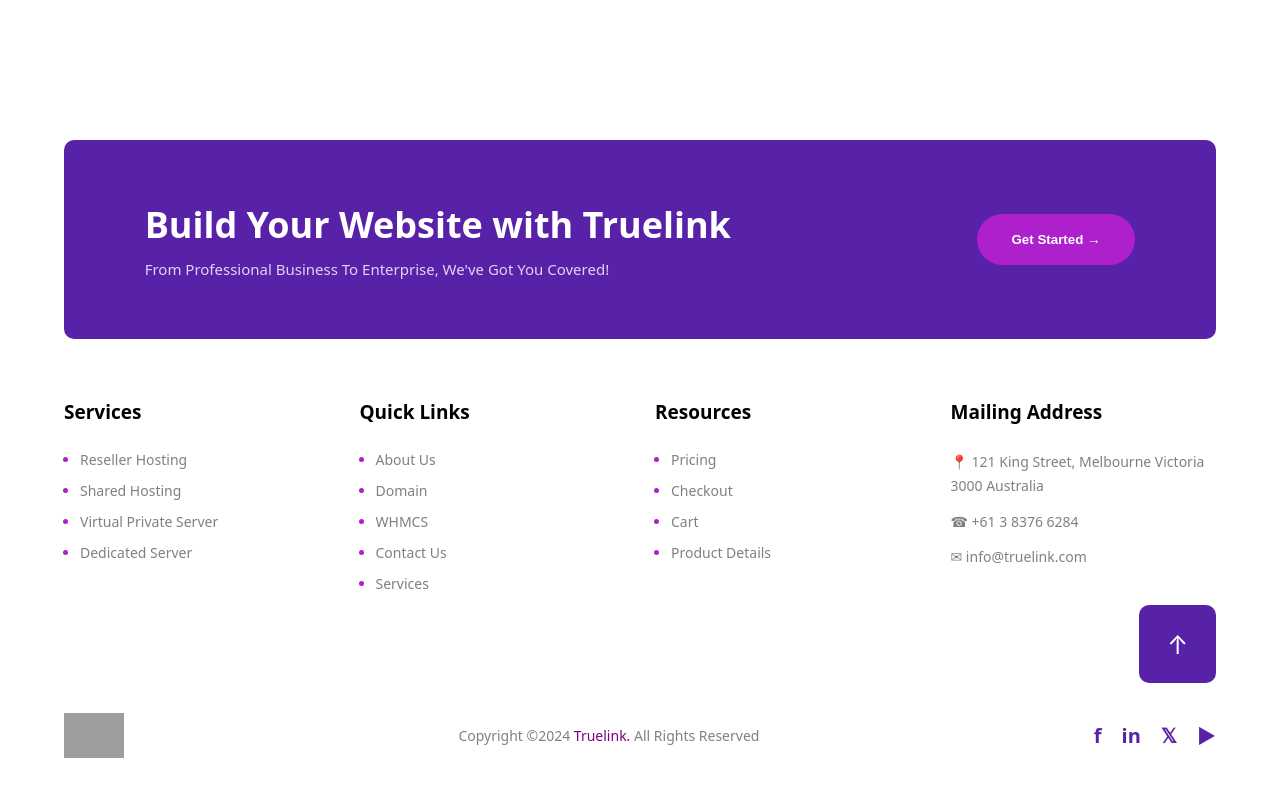
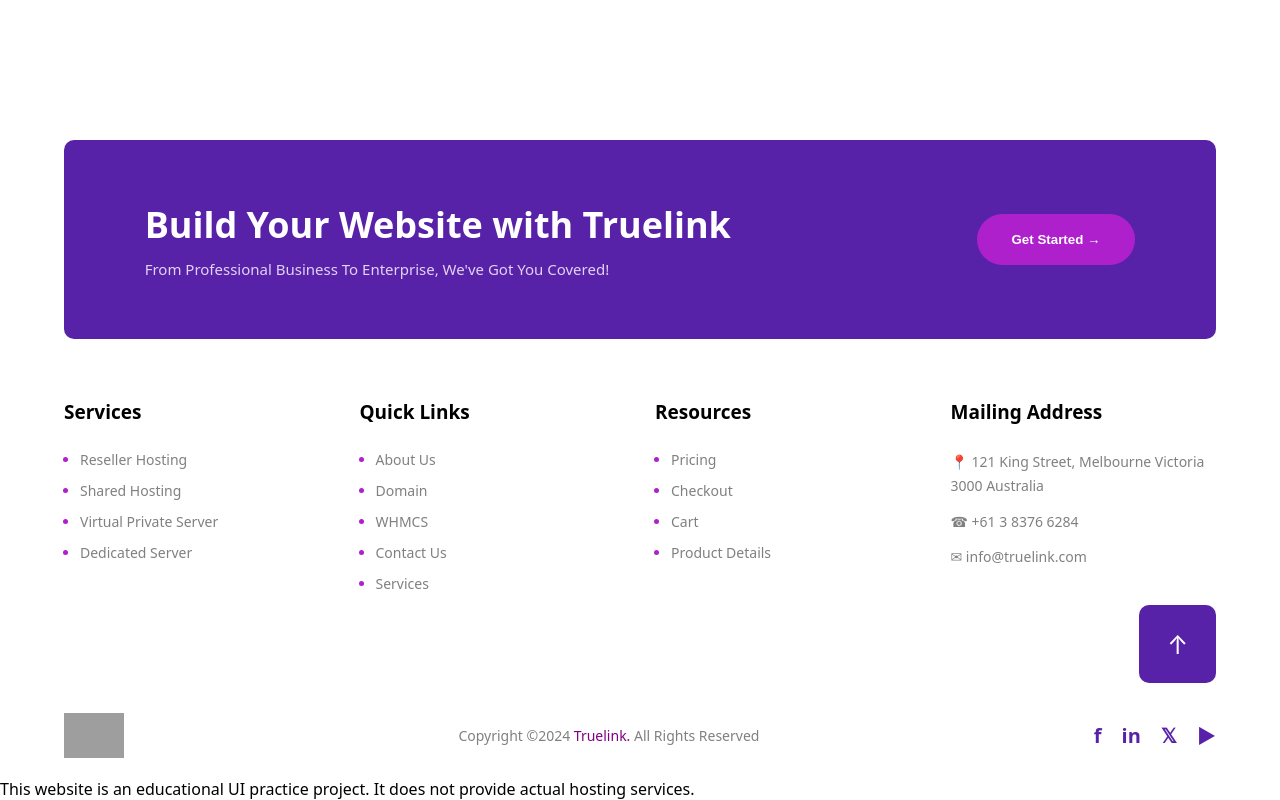
Before and after one commit to mc0749050/SyntaxSquadTask, a plain HTML site: page index.html in a window 1280 px wide. Shown: the part 1692-2492 px from the top of the page. Before the commit the page ends 2470 px from the top, so only its background shows below. Drawn offline with Linux system fonts and the light colour scheme; grey boxes are pictures that could not be loaded.

Commit message:
Update index.html

```diff
--- a/index.html
+++ b/index.html
@@ -3,7 +3,7 @@
   <head>
     <meta charset="UTF-8" />
     <meta name="viewport" content="width=device-width, initial-scale=1.0" />
-    <title>Document</title>
+    <title>Web Hosting UI - Educational Project</title>
     <link rel="stylesheet" href="style.css" />
   </head>
   <body>
@@ -184,6 +184,9 @@
     </div>
 
 </footer>
+
+      <p>This website is an educational UI practice project.
+It does not provide actual hosting services.</p>
     </section>
   </body>
 </html>
```
